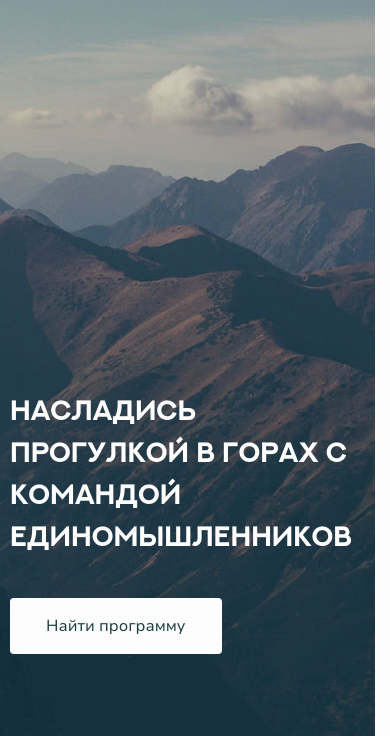
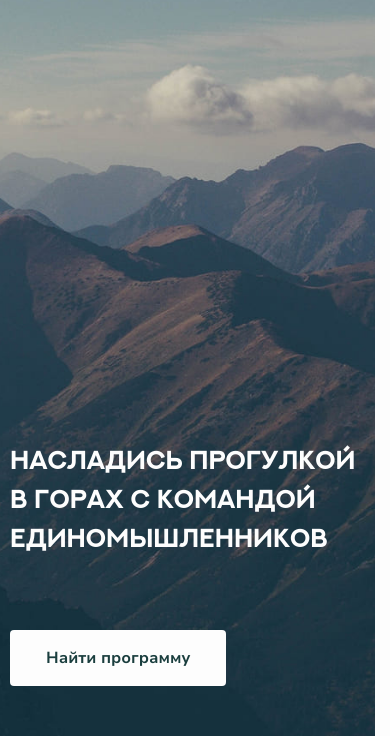
Before and after one commit to akudera/RumTibet, a plain HTML site: page index.html in a window 390 px wide. Shown: the part 108-844 px from the top of the page. Drawn offline with Linux system fonts and the light colour scheme.

Commit message:
hero bug fix

```diff
--- a/index.html
+++ b/index.html
@@ -83,7 +83,6 @@
                 </div>
                 <button type="submit" class="registration__button">Найти программу</button>
             </form>
-            <a href="#" class="registration__link">Найти программу</a>
         </section>
     </div>
 </body>
--- a/styles/homepage.css
+++ b/styles/homepage.css
@@ -1,8 +1,10 @@
 .hero {
     display: flex;
     flex-direction: column;
+    justify-content: space-between;
+    row-gap: 20px;
     background: url(../assets/images/hero-image.jpg) no-repeat center / cover var(--color-dark-grin);
-    height: calc(100svh);
+    min-height: 100svh;
     padding-bottom: 82px;
     padding-inline: 30px;
 }
@@ -14,7 +16,7 @@
     column-gap: 20px;
     max-height: calc(var(--header-height) + 20 * 2);
     width: 100%;
-    padding-block: 20px;
+    padding: 20px 10px;
     font-family: 'NunitoSans-SemiBold', sans-serif;
     font-weight: 600;
     color: var(--color-light);
@@ -101,13 +103,11 @@
     display: flex;
     flex-direction: column;
     align-items: center;
-    justify-content: flex-end;
-    height: 100%;
 }
 
 .registration__title {
     font-family: 'NextArt-Bold', sans-serif;
-    font-size: clamp(28px, 4.03vw, 50px);
+    font-size: clamp(26px, 4.03vw, 50px);
     text-transform: uppercase;
     color: var(--color-light);
     margin-bottom: 41px;
@@ -210,16 +210,6 @@
     white-space: nowrap;
 }
 
-.registration__link {
-    align-self: flex-start;
-    display: none;
-    font-size: 16px;
-    color: var(--color-dark-grin);
-    background-color: var(--color-light);
-    padding: 16px 36px;
-    border-radius: var(--border-radius-button);
-}
-
 @media (max-width: 1020px) {
     .input {
         padding-block: 10px;
@@ -229,23 +219,23 @@
     .registration__button {
         padding-block: 8px;
         padding-inline: 20px;
-        max-height: 43px;
+        max-height: 42px;
     }
 }
 
 @media (max-width: 940px) {
     .registration__form {
-        grid-template-columns: 1fr;
-        justify-content: center;
+        grid-template-columns: repeat(2, 1fr);
     }
 
     .registration__input-wrapper {
-        width: 70%;
+        width: 100%;
         justify-self: center;
     }
 
     .registration__button {
-        width: 70%;
+        width: 100%;
+        max-height: 40px;
         justify-self: center;
     }
 
@@ -269,18 +259,35 @@
 }
 
 @media (max-width: 642px) {
+    .registration {
+        align-items: flex-start;
+    }
+
     .registration__form {
+        display: flex;
+        justify-content: flex-start;
+        background-color: transparent;
+        backdrop-filter: none;
+        padding: 32px 0 0
+    }
+
+    .registration__input-wrapper {
         display: none;
     }
 
-    .registration__link {
-        display: flex;
+    .registration__button {
+        font-size: 16px;
+        padding: 16px 36px;
+        max-height: none;
+        width: auto;
+        justify-self: normal;
     }
 }
 
 @media (max-width: 442px) {
     .hero {
         padding-inline: 10px;
+        padding-bottom: 50px;
     }
 
     .header__burger-button {
```
Also changed, not shown: assets/icons/arrow-down.svg.
